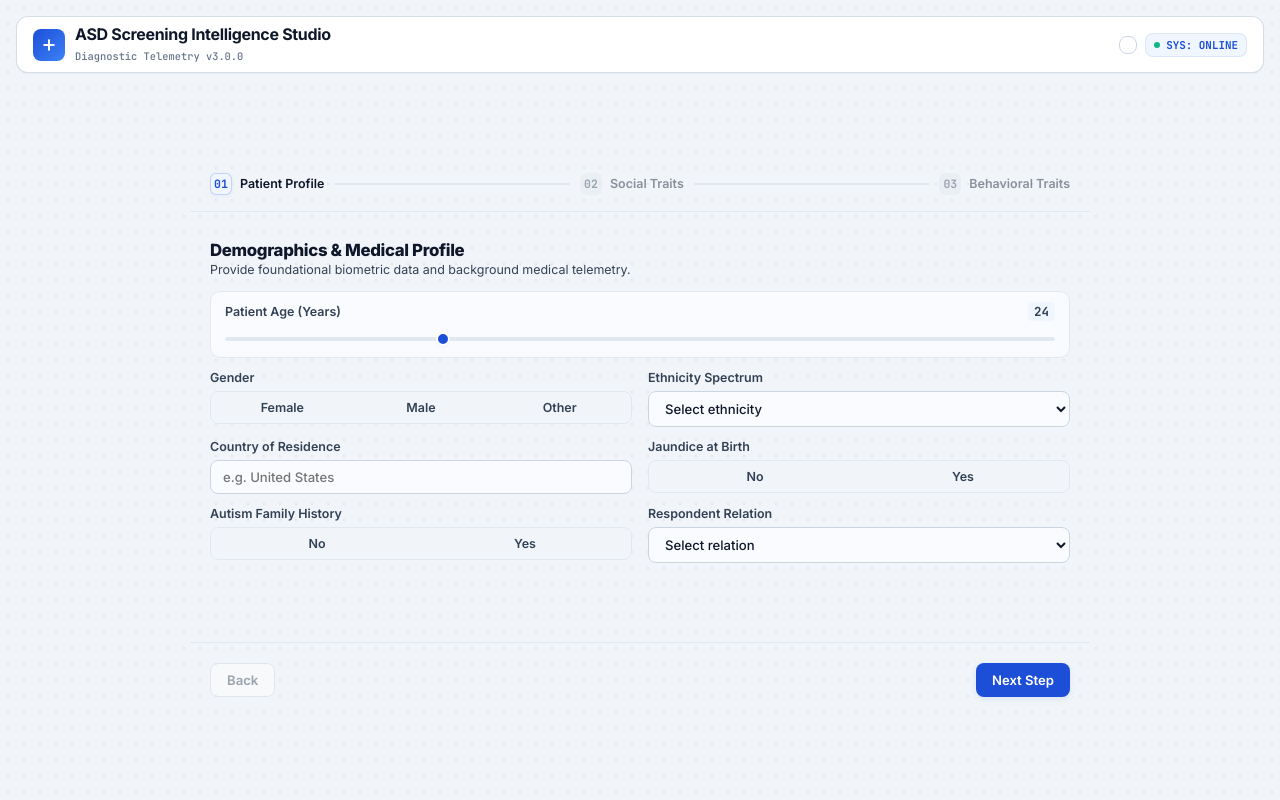
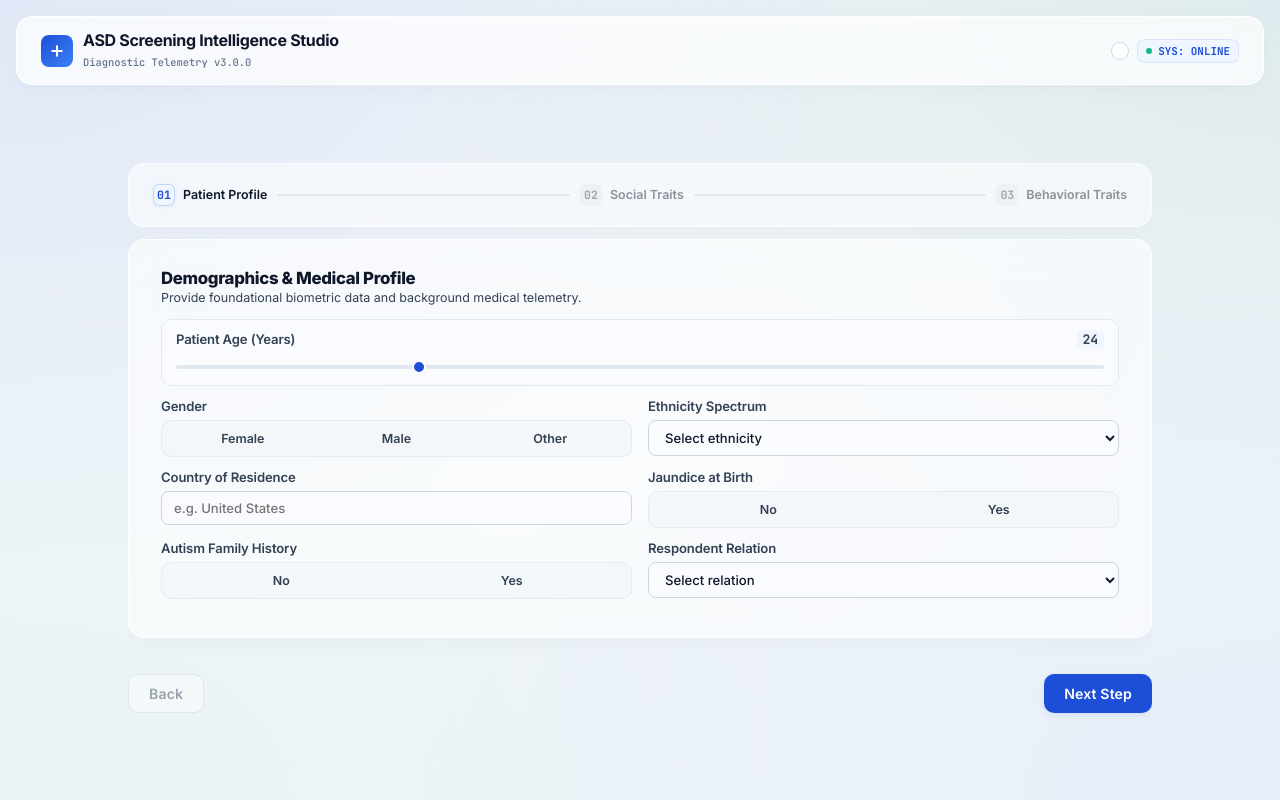
Before and after one commit to mvmohitverma31/ASD-Detection, a plain HTML site: page frontend/index.html in a window 1280 px wide. Drawn offline with Linux system fonts and the light colour scheme.

Commit message:
style: elevated UI with premium glassmorphism, gradient mesh backgrounds, and refined typography for launch-ready aesthetic

```diff
--- a/frontend/style.css
+++ b/frontend/style.css
@@ -48,6 +48,12 @@
 body {
   font-family: var(--font-sans);
   background-color: var(--bg-app);
+  background-image:
+    radial-gradient(at 0% 0%, rgba(29, 78, 216, 0.08) 0px, transparent 50%),
+    radial-gradient(at 100% 0%, rgba(15, 118, 110, 0.08) 0px, transparent 50%),
+    radial-gradient(at 100% 100%, rgba(59, 130, 246, 0.06) 0px, transparent 50%),
+    radial-gradient(at 0% 100%, rgba(16, 185, 129, 0.04) 0px, transparent 50%);
+  background-attachment: fixed;
   color: var(--text-primary);
   height: 100vh;
   width: 100vw;
@@ -55,10 +61,6 @@ body {
   display: flex;
   justify-content: center;
   align-items: center;
-  /* Ultra-fine grid background pattern */
-  background-image:
-    radial-gradient(rgba(15, 23, 42, 0.07) 1px, transparent 1px);
-  background-size: 16px 16px;
 }
 
 /* App Master Container: Full Width Dashboard */
@@ -77,11 +79,13 @@ body {
   display: flex;
   justify-content: space-between;
   align-items: center;
-  background: var(--bg-card);
-  border: 1px solid rgba(203, 213, 225, 0.8);
-  border-radius: 12px;
-  padding: 8px 16px;
-  box-shadow: var(--shadow-sm);
+  background: rgba(255, 255, 255, 0.7);
+  backdrop-filter: blur(16px);
+  -webkit-backdrop-filter: blur(16px);
+  border: 1px solid rgba(255, 255, 255, 0.9);
+  border-radius: 16px;
+  padding: 14px 24px;
+  box-shadow: 0 4px 24px -6px rgba(15, 23, 42, 0.05);
 }
 
 .brand {
@@ -166,7 +170,7 @@ body {
 
 .unified-card-3d {
   width: 100%;
-  max-width: 900px; /* Wider, but still readable */
+  max-width: 1024px; /* Spacious SaaS layout */
   height: auto;
   min-height: 70vh;
   position: relative;
@@ -220,9 +224,13 @@ body {
   display: flex;
   align-items: center;
   justify-content: space-between;
-  padding: 16px 20px;
-  margin-bottom: 10px;
-  border-bottom: 1px solid rgba(203, 213, 225, 0.4);
+  padding: 20px 24px;
+  margin-bottom: 12px;
+  background: rgba(255, 255, 255, 0.5);
+  backdrop-filter: blur(12px);
+  border: 1px solid rgba(255, 255, 255, 0.7);
+  border-radius: 16px;
+  box-shadow: 0 2px 12px rgba(15, 23, 42, 0.02);
 }
 
 .step-node {
@@ -293,7 +301,12 @@ body {
 .step-container {
   flex: 1;
   overflow-y: auto;
-  padding: 18px 20px;
+  padding: 28px 32px;
+  background: rgba(255, 255, 255, 0.6);
+  backdrop-filter: blur(16px);
+  border: 1px solid rgba(255, 255, 255, 0.8);
+  border-radius: 16px;
+  box-shadow: 0 4px 20px rgba(15, 23, 42, 0.03);
 }
 
 .wizard-step {
@@ -348,9 +361,10 @@ body {
 }
 
 .field-item span {
-  font-size: 0.78rem;
+  font-size: 0.82rem;
   font-weight: 600;
   color: var(--text-secondary);
+  letter-spacing: -0.01em;
 }
 
 .field-item.full-width {
@@ -377,7 +391,7 @@ input[type="text"]:focus,
 select:focus {
   border-color: var(--color-primary);
   background-color: #ffffff;
-  box-shadow: 0 0 0 3px rgba(29, 78, 216, 0.08);
+  box-shadow: 0 0 0 4px rgba(29, 78, 216, 0.1);
 }
 
 /* Compact Tactile Slider */
@@ -431,13 +445,12 @@ input[type="range"]::-webkit-slider-thumb:hover {
   transform: scale(1.1);
 }
 
-/* Custom Segmented Control Buttons (Yes/No Toggle) */
 .segmented-control {
   display: flex;
-  background: #f1f5f9;
-  padding: 2px;
-  border-radius: 8px;
-  border: 1px solid #e2e8f0;
+  background: rgba(241, 245, 249, 0.6);
+  padding: 4px;
+  border-radius: 10px;
+  border: 1px solid rgba(226, 232, 240, 0.8);
 }
 
 .segmented-control input[type="radio"] {
@@ -474,10 +487,10 @@ input[type="range"]::-webkit-slider-thumb:hover {
   align-items: center;
   justify-content: space-between;
   gap: 16px;
-  background: #ffffff;
-  border: 1px solid rgba(203, 213, 225, 0.7);
-  padding: 8px 12px;
-  border-radius: 10px;
+  background: rgba(255, 255, 255, 0.8);
+  border: 1px solid rgba(203, 213, 225, 0.5);
+  padding: 12px 16px;
+  border-radius: 12px;
   transition: var(--transition-smooth);
 }
 
@@ -523,9 +536,8 @@ input[type="range"]::-webkit-slider-thumb:hover {
 .wizard-actions {
   display: flex;
   justify-content: space-between;
-  padding: 20px;
-  margin-top: 10px;
-  border-top: 1px solid rgba(203, 213, 225, 0.4);
+  padding: 24px 0 10px 0;
+  margin-top: 12px;
 }
 
 /* Buttons System */
@@ -533,12 +545,13 @@ input[type="range"]::-webkit-slider-thumb:hover {
   display: inline-flex;
   align-items: center;
   justify-content: center;
-  gap: 6px;
-  padding: 8px 16px;
+  gap: 8px;
+  padding: 10px 20px;
   font-family: var(--font-sans);
-  font-size: 0.82rem;
+  font-size: 0.88rem;
   font-weight: 600;
-  border-radius: 8px;
+  letter-spacing: 0.01em;
+  border-radius: 10px;
   border: none;
   cursor: pointer;
   transition: var(--transition-smooth);
@@ -578,7 +591,11 @@ input[type="range"]::-webkit-slider-thumb:hover {
 .btn-accent {
   background: linear-gradient(135deg, var(--color-teal) 0%, var(--color-primary) 100%);
   color: #ffffff;
-  box-shadow: 0 2px 6px rgba(15, 118, 110, 0.15);
+  box-shadow: 0 4px 12px rgba(15, 118, 110, 0.2);
+}
+.btn-accent:hover:not(:disabled) {
+  transform: translateY(-1px);
+  box-shadow: 0 6px 16px rgba(15, 118, 110, 0.3);
 }
 
 .btn-icon-only {
```
